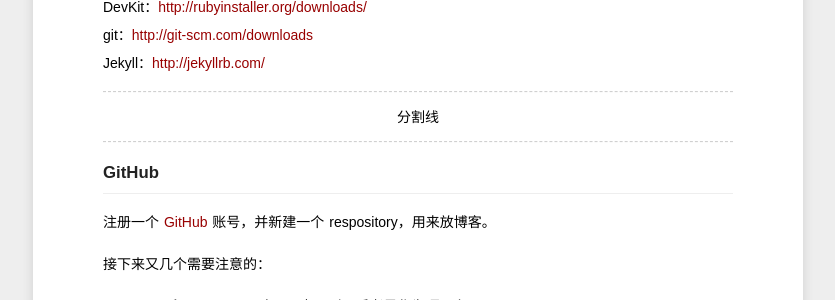
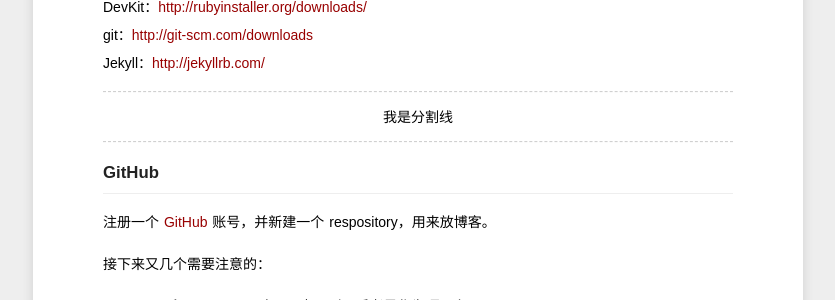
Before and after one commit to Xuezhiyuanlin/herechen.github.io, a Jekyll site: the page built from _posts/2014-03-16-jekyll-skills.md, in a window 1280 px wide and 900 px high, scrolled down 915 px. Shown: the part 151-451 px from the top of the window, without its empty margins (222-1057 px from the left). Built offline with Jekyll 4.4.1, drawn with Linux system fonts in a browser that asks for light colours; some web fonts are replaced; Markdown is read by kramdown in place of the engine named in the settings; comment, search, counter and statistics services are not loaded.

Commit message:
herechen

```diff
--- a/_posts/2014-03-16-jekyll-skills.md
+++ b/_posts/2014-03-16-jekyll-skills.md
@@ -37,7 +37,7 @@
 git：[http://git-scm.com/downloads](http://git-scm.com/downloads)
 Jekyll：[http://jekyllrb.com/](http://jekyllrb.com/)
 
-<hr><center>分割线</center><hr>
+<hr><center>我是分割线</center><hr>
 
 ###GitHub
 
@@ -114,7 +114,7 @@
 
 本站使用的是说多的评论，同样，注册一个 [duoshuo](http://duoshuo.com/) 账号，然后然后会有一个对应的 script。也可以用[友言](http://www.uyan.cc/)作为社交评论。至于社交分享，可以使用[加网](http://www.jiathis.com)。另外，百度也提供了一套数据分析以及分享等脚本，可在[百度分享](http://share.baidu.com)获得。
 
-<hr><center>分割线</center><hr>
+<hr><center>我是分割线</center><hr>
 
 ###快速创建一个博客模板
 
```
